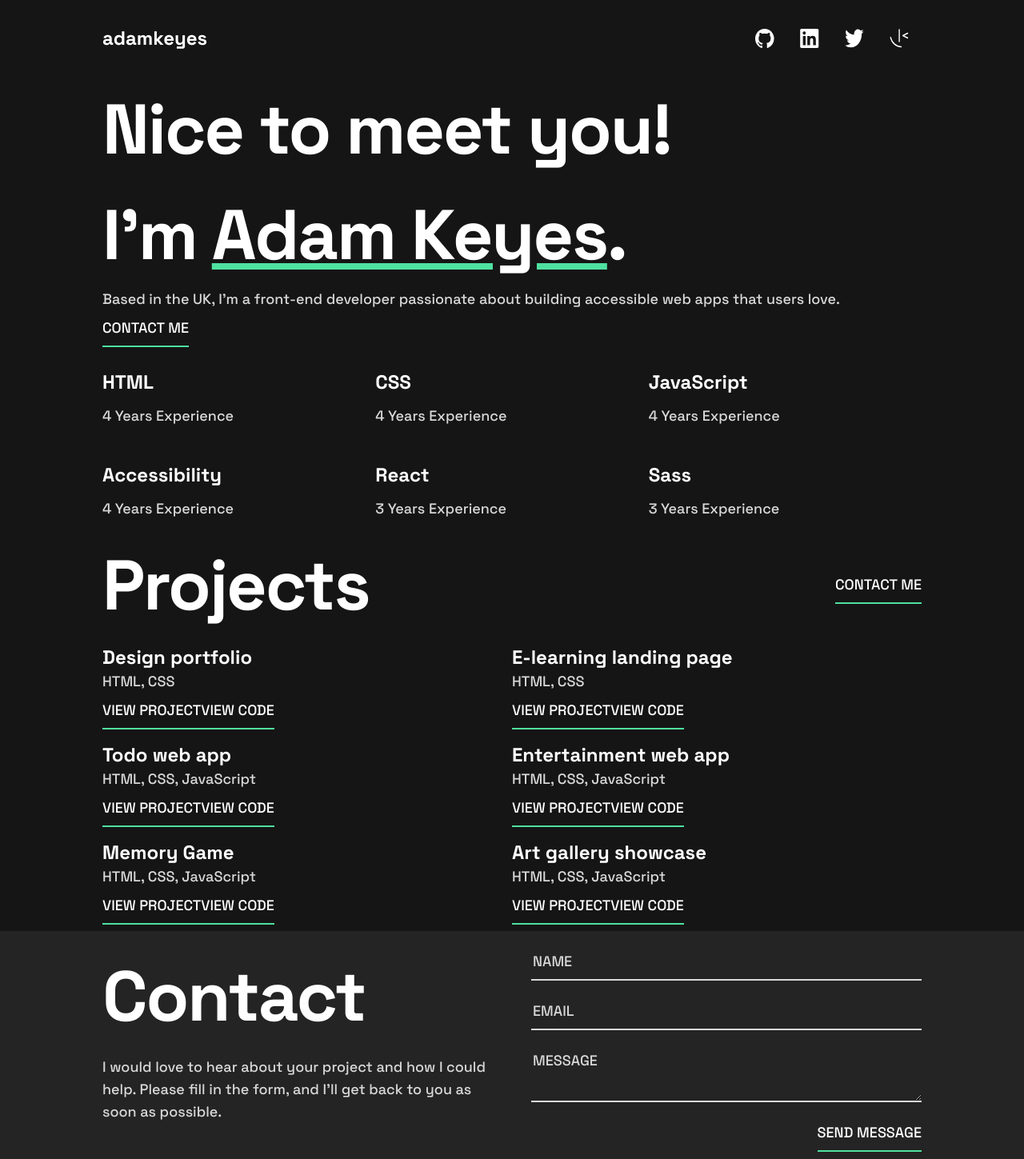
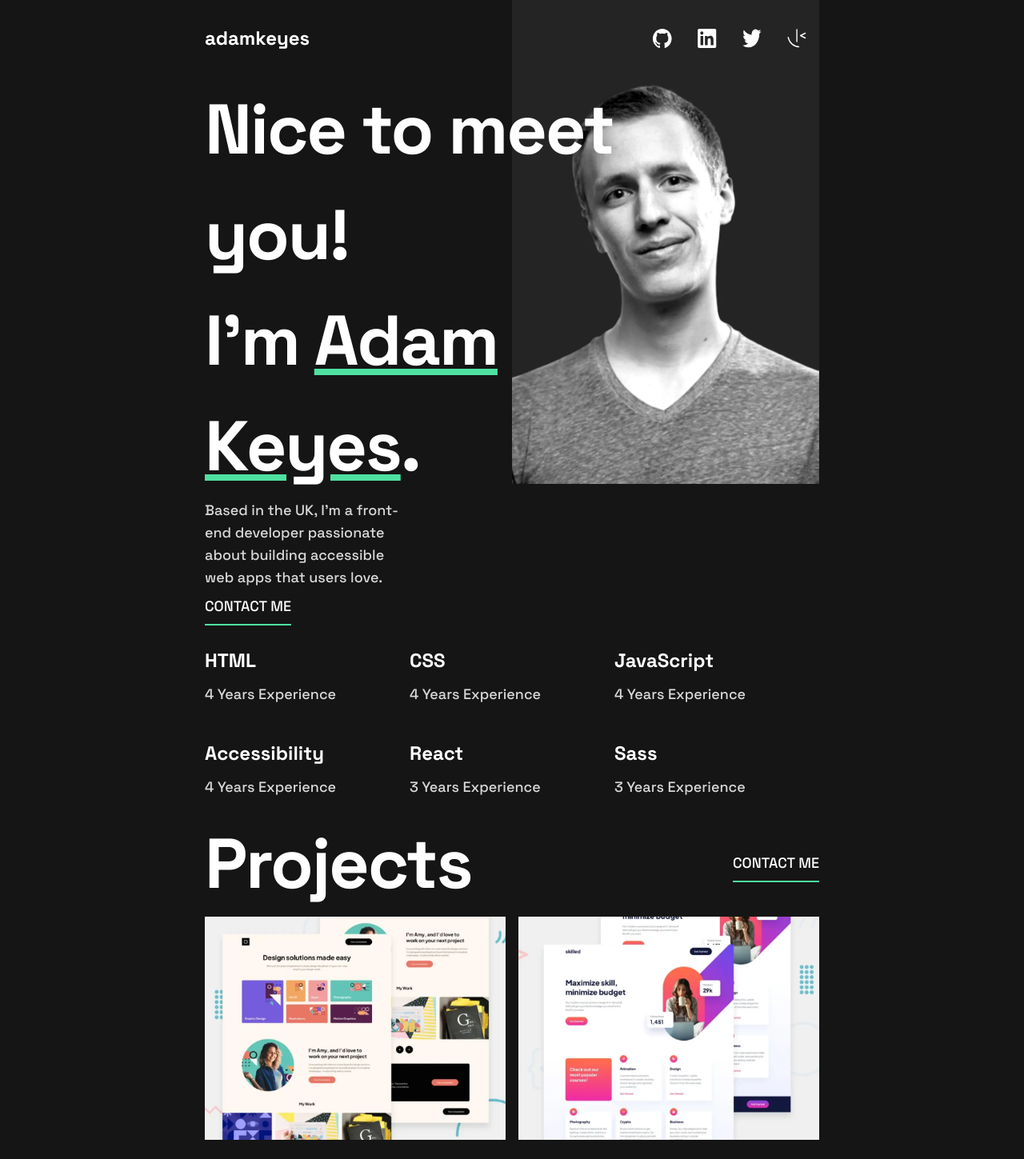
Before and after one commit to mai-soup/single-page-developer-portfolio, a React (Vite) app: page / in a window 1280 px wide. Shown: the top 1449 px of the page at 80% size. Built offline with nearby package versions, Linux system fonts and the light colour scheme.

Commit message:
add overlay with buttons to projectitems, add profile image to bio section

```diff
--- a/src/ContentContainer.jsx
+++ b/src/ContentContainer.jsx
@@ -1,5 +1,7 @@
 const ContentContainer = ({ children, className }) => {
-  return <div className={`w-4/5 mx-auto ${className}`}>{children}</div>;
+  return (
+    <div className={`w-4/5 md:w-3/5 mx-auto ${className}`}>{children}</div>
+  );
 };
 
 export default ContentContainer;
--- a/src/MainSection.jsx
+++ b/src/MainSection.jsx
@@ -2,24 +2,33 @@ import Button from "./Button";
 import ContentContainer from "./ContentContainer";
 import skills from "./skills";
 import projects from "./projects";
+import ProjectItem from "./ProjectItem";
+import profileDesktop from "./assets/images/image-profile-desktop.webp";
 
 const Main = () => {
   return (
     <main className="text-white">
       <ContentContainer>
         {/* BIO SECTION */}
-        <section>
+        <section className="grid grid-cols-6">
+          <img
+            src={profileDesktop}
+            alt="Profile Image"
+            className="col-start-4 col-end-7 row-start-1 justify-self-end -translate-y-28 -z-10"
+          />
+          <div className="col-start-1 col-end-5 row-start-1">
             <h1 className="heading-xl">
               Nice to meet you!
               <br />
               I'm <span className="underline decoration-mint">Adam Keyes</span>.
             </h1>
 
-          <p className="body-text text-light-grey">
-            Based in the UK, I'm a front-end developer passionate about building
-            accessible web apps that users love.
+            <p className="body-text text-light-grey max-w-[50%]">
+              Based in the UK, I'm a front-end developer passionate about
+              building accessible web apps that users love.
             </p>
             <Button>Contact me</Button>
+          </div>
         </section>
         {/* SKILLS SECTION */}
         <section className="flex flex-row w-full flex-wrap">
@@ -42,15 +51,11 @@ const Main = () => {
             <Button>Contact me</Button>
           </div>
           <div className="flex flex-row items-center flex-wrap">
-            {projects.map(project => (
-              <div className="flex-1 basis-1/2 my-2" key={project.title}>
-                <h3 className="heading-m">{project.title}</h3>
-                <p className="body-text text-light-grey">
-                  {project.technologies.join(", ")}
-                </p>
-                <Button>View project</Button>
-                <Button>View code</Button>
-              </div>
+            {projects.map((project, i) => (
+              <ProjectItem
+                project={project}
+                className={i % 2 == 0 ? "pr-2" : "pl-2"}
+              />
             ))}
           </div>
         </section>
--- /dev/null
+++ b/src/ProjectItem.jsx
@@ -0,0 +1,24 @@
+import Button from "./Button";
+
+const ProjectItem = ({ project, className }) => {
+  return (
+    <div
+      className={`flex-1 basis-1/2 shrink mb-16 ${className}`}
+      key={project.title}
+    >
+      <div className="w-full relative">
+        <img className="w-full" src={project.imgLarge} />
+        <div className="absolute top-0 left-0 h-full w-full bg-black bg-opacity-75 transition-all duration-300 flex flex-col justify-center items-center gap-3 opacity-0 hover:opacity-100">
+          <Button>View project</Button>
+          <Button>View code</Button>
+        </div>
+      </div>
+      <h3 className="heading-m uppercase my-5">{project.title}</h3>
+      <p className="body-text text-light-grey mt-2">
+        {project.technologies.join(", ")}
+      </p>
+    </div>
+  );
+};
+
+export default ProjectItem;
--- a/src/index.css
+++ b/src/index.css
@@ -9,6 +9,8 @@
 
 #root {
   @apply bg-darkest-grey;
+  @apply relative;
+  @apply -z-50;
 }
 
 .heading-xl {
```
Lines whose indentation alone changed are shown as unchanged.
